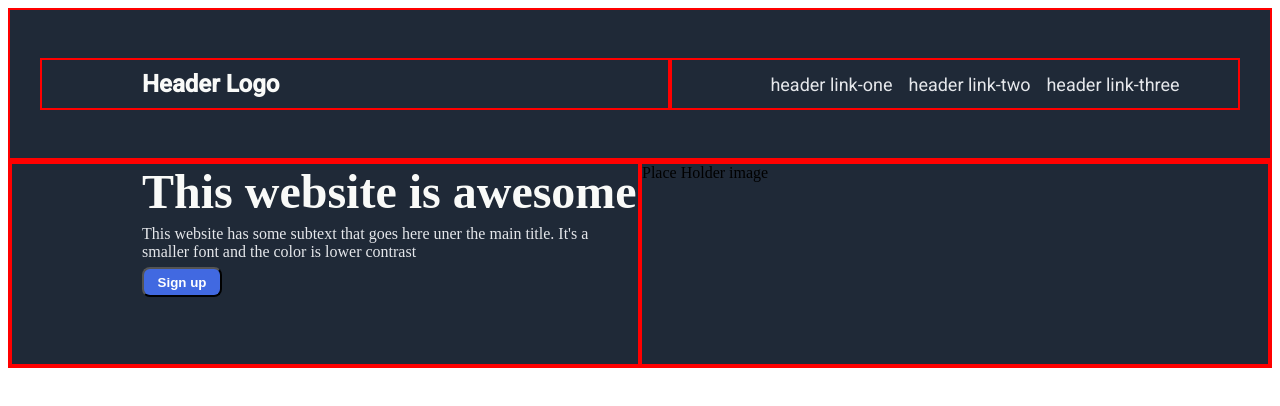
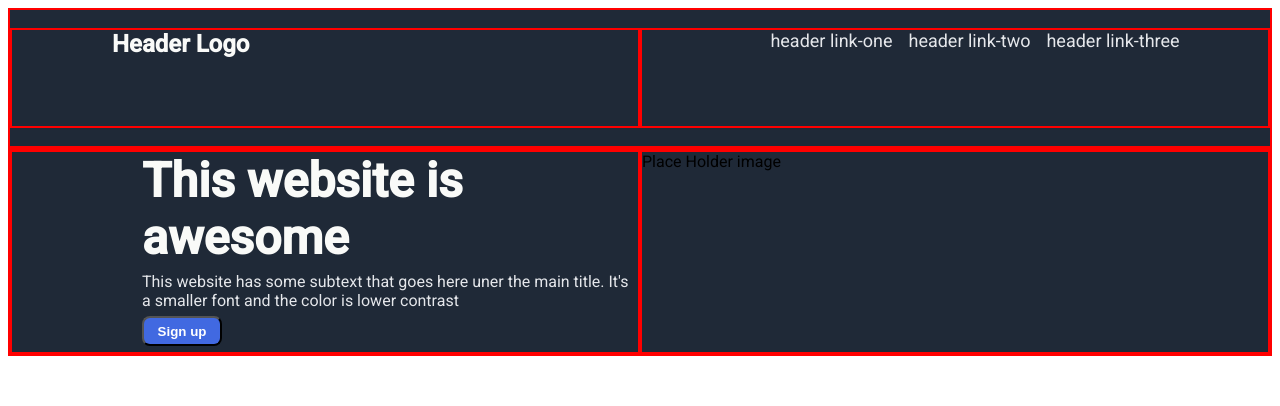
Before and after one commit to ghoulie2/Landing_Page, a plain HTML site: page homepage.html in a window 1280 px wide. Drawn offline with Linux system fonts and the light colour scheme.

Commit message:
change body to flex display and correct height and size of header boxes, change flex direction to column.

```diff
--- a/stylesheet.css
+++ b/stylesheet.css
@@ -6,37 +6,37 @@ ul {
     list-style-type: none;
     }
 .header{
+    display:flex;
+    flex-basis:auto;
     align-items: center;
-    justify-content: space-around;
-    font-family: 'Roboto', sans-serif;
-    display:flex;
     background-color:#1F2937;
     border:solid 2px red;
-    padding:30px;
 
 }
 .links{
     display:flex;
-    height:48px;
-    flex:1;
+    flex-basis:auto;
     gap:16px;
     font-size:18px;
     color:#e5e7eb;
     justify-content: center;
-    align-items: center;
     border:solid 2px red;
+    box-sizing: border-box;
+    width:50%;
+    height:100px;
 }
 .logo{
-    justify-content: flex-start ;
-    align-items: center;
+    justify-content: flex-start;
+    flex-basis:auto;
     padding-left:100px;
-    height:48px;
-    flex:1;
     display:flex;
     color:#F9FAF8;
     font-weight:bold;
     font-size:24px;
     border:solid 2px red;
+    box-sizing: border-box;
+    width:50%;
+    height: 100px;
 }
 .info{
     font-size: 48px;
@@ -74,9 +74,10 @@ button.sign-up{
     height:30px;
     font-weight: 700;
 }
-.body{
+body{
     font-family: 'Roboto', sans-serif;
     display:flex;
+    flex-direction: column;
 }
 .container2{
     display:flex;
```
